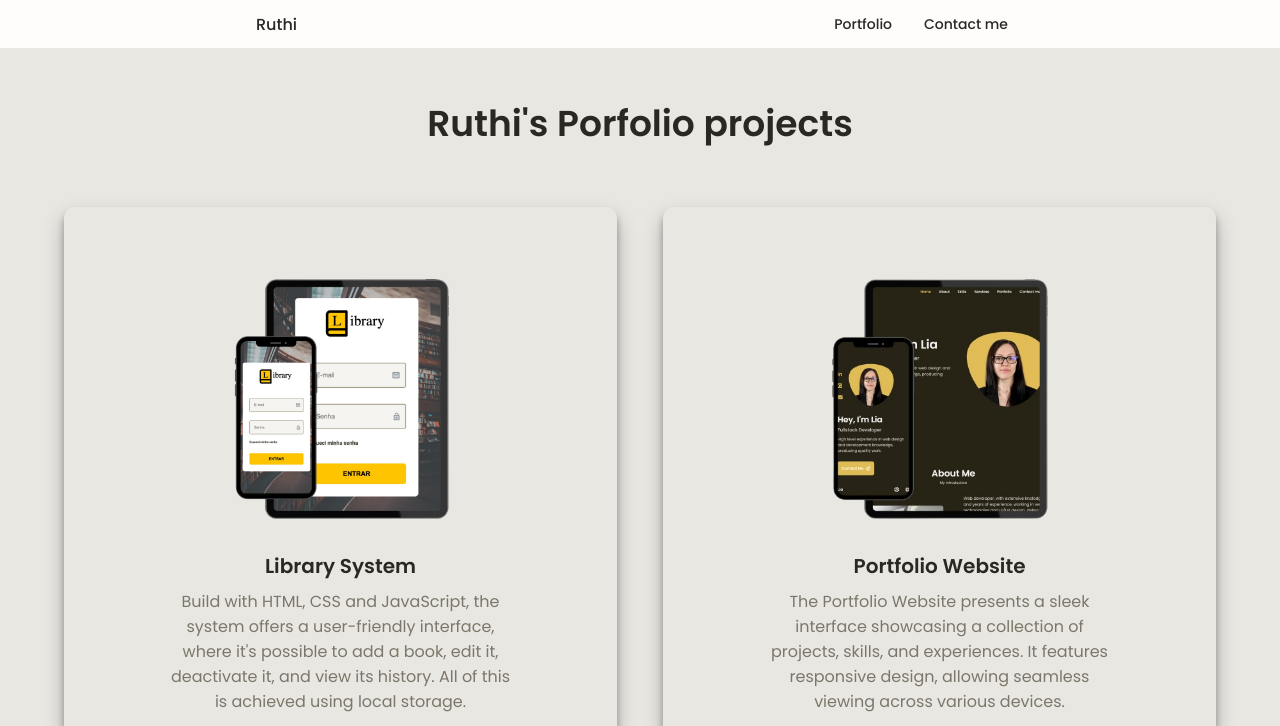
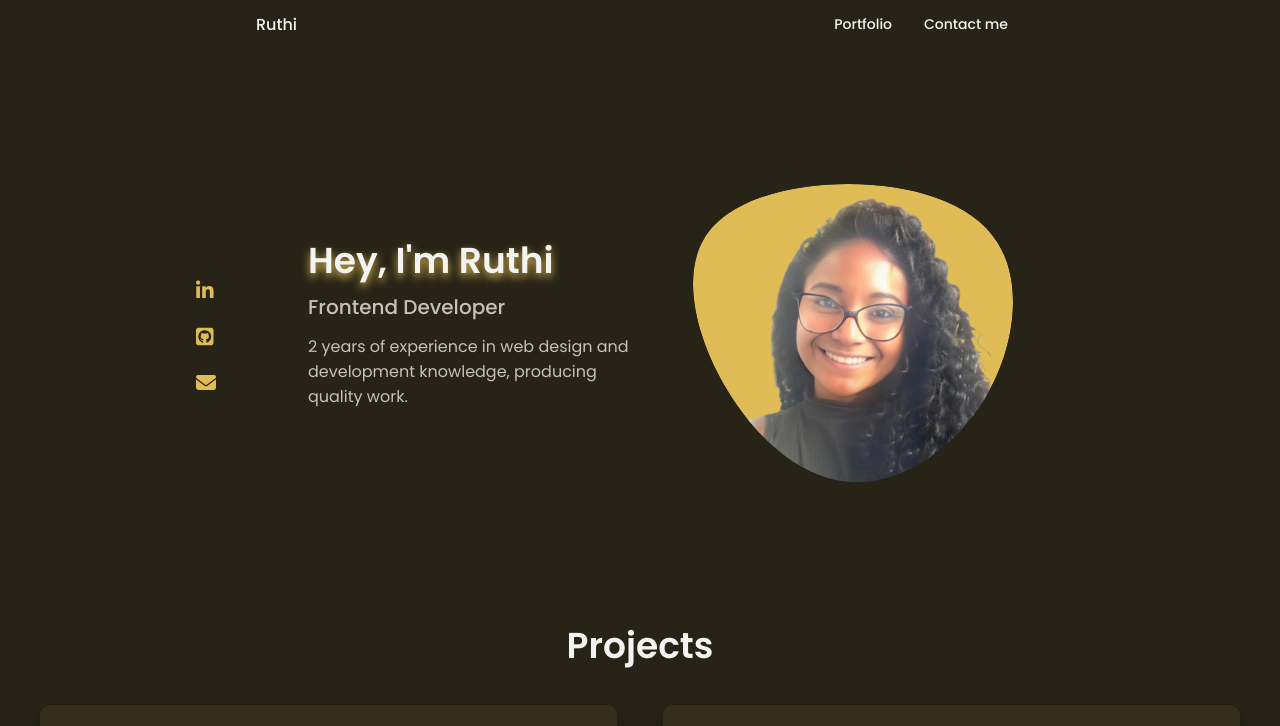
Before and after one commit to ruthinunes/ruthi-portfolio, a plain HTML site: page index.html in a window 1280 px wide. Shown: the top 726 px of the page. Drawn offline with Linux system fonts and the light colour scheme.

Commit message:
add home and update styles

```diff
--- a/index.html
+++ b/index.html
@@ -45,9 +45,82 @@
     </header>
 
     <main class="main">
+      <!-- ============== home =============== -->
+      <section class="home section" id="home">
+        <div class="home__container container grid">
+          <div class="home__content grid">
+            <div class="home__social">
+              <a
+                href="https://bit.ly/ruthi-linkedin"
+                target="_blank"
+                class="home__social-icon"
+                ><i class="fa-brands fa-linkedin-in"></i
+              ></a>
+              <a
+                href="https://bit.ly/ruthi-github"
+                class="home__social-icon"
+                target="_blank"
+                ><i class="fa-brands fa-square-github"></i
+              ></a>
+              <a href="mailto:contact@ruthinunes.com" class="home__social-icon"
+                ><i class="fa-solid fa-envelope"></i
+              ></a>
+            </div>
+            <div class="home__img">
+              <svg
+                class="home__blob"
+                viewBox="0 0 200 187"
+                xmlns="http://www.w3.org/2000/svg"
+              >
+                <mask
+                  id="mask0"
+                  mask-type="alpha"
+                  x="0"
+                  y="0"
+                  width="100%"
+                  height="100%"
+                >
+                  <path
+                    d="M190.312 36.4879C206.582 62.1187 201.309 102.826 182.328 134.186C163.346 165.547
+                    130.807 187.559 100.226 186.353C69.6454 185.297 41.0228 161.023 21.7403 129.362C2.45775
+                    97.8511 -7.48481 59.1033 6.67581 34.5279C20.9871 10.1032 59.7028 -0.149132 97.9666
+                    0.00163737C136.23 0.303176 174.193 10.857 190.312 36.4879Z"
+                  />
+                </mask>
+                <g mask="url(#mask0)">
+                  <path
+                    d="M190.312 36.4879C206.582 62.1187 201.309 102.826 182.328 134.186C163.346
+                    165.547 130.807 187.559 100.226 186.353C69.6454 185.297 41.0228 161.023 21.7403
+                    129.362C2.45775 97.8511 -7.48481 59.1033 6.67581 34.5279C20.9871 10.1032 59.7028
+                    -0.149132 97.9666 0.00163737C136.23 0.303176 174.193 10.857 190.312 36.4879Z"
+                  />
+                  <image
+                    class="home__blob-img"
+                    xlink:href="assets/home2.png"
+                    mask="url(#mask)"
+                    x="0"
+                    y="0"
+                    width="100%"
+                    height="100%"
+                  />
+                </g>
+              </svg>
+            </div>
+            <div class="home__data">
+              <h1 class="home__title">Hey, I'm Ruthi</h1>
+              <h3 class="home__subtitle">Frontend Developer</h3>
+              <p class="home__description">
+                2 years of experience in web design and development knowledge,
+                producing quality work.
+              </p>
+            </div>
+          </div>
+        </div>
+      </section>
+
       <!-- ============== portfolio ============ -->
       <section class="portfolio section" id="portfolio">
-        <h2 class="section__title">Ruthi's Porfolio projects</h2>
+        <h2 class="section__title">Projects</h2>
         <div class="portfolio__container container">
 
           <!-- ===== library system ====== -->
--- a/style.css
+++ b/style.css
@@ -7,15 +7,19 @@
   /*======== colors ========*/
   --hue-color: 44;
   --first-color: hsl(var(--hue-color), 69%, 61%);
-  --first-color-second: hsl(var(--hue-color), 69%, 61%);
+  --first-color-second: hsl(var(--hue-color), 30%, 8%);
   --first-color-alt: hsl(var(--hue-color), 57%, 53%);
   --first-color-lighter: hsl(var(--hue-color), 92%, 85%);
-  --title-color: hsl(var(--hue-color), 8%, 15%);
-  --text-color: hsl(var(--hue-color), 8%, 45%);
+  --title-color: hsl(var(--hue-color), 8%, 95%);
+  --text-color: hsl(var(--hue-color), 8%, 75%);
   --text-color-light: hsl(var(--hue-color), 8%, 65%);
-  --body-color: hsl(var(--hue-color), 60%, 99%);
-  --scroll-bar-color: hsl(var(--hue-color), 12%, 90%);
-  --scroll-thumb-color: hsl(var(--hue-color), 12%, 80%);
+  --body-color: hsl(var(--hue-color), 28%, 12%);
+  --container-color: hsl(var(--hue-color), 29%, 16%);
+  --scroll-bar-color: hsl(var(--hue-color), 12%, 48%);
+  --scroll-thumb-color: hsl(var(--hue-color), 12%, 36%);
+  --input-color: hsl(var(--hue-color), 29%, 16%);
+
+  /* dark theme */
 
   /*======== Font and typograph ========*/
   --body-font: "Poppins", sans-serif;
@@ -75,7 +79,7 @@ body {
   font-family: var(--body-font);
   font-size: var(--normal-font-size);
   color: var(--text-color);
-  background-color: var(--scroll-bar-color);
+  background-color: var(--body-color);
 }
 
 h1,
@@ -129,6 +133,7 @@ img {
 
 .grid {
   display: grid;
+  gap: 2.4rem;
 }
 
 /*=================== buttons ===================*/
@@ -182,7 +187,7 @@ img {
 
 /* change backgound header */
 .scroll-header {
-  box-shadow: 0 -1px 4px rgb(0, 0, 0, 0.15);
+  box-shadow: 0 -1px 4px var(--first-color);
 }
 
 /* nav */
@@ -276,10 +281,89 @@ nav {
   gap: 1rem;
 }
 
+/*=================== home ===================*/
+.home {
+  background-color: var(--body-color);
+}
+
+.home__container {
+  gap: 1.6rem;
+  max-width: 768px;
+}
+
+.home__content {
+  grid-template-columns: 0.5fr 3fr;
+  padding-top: 5.6rem;
+  align-items: center;
+}
+
+.home__social {
+  display: grid;
+  grid-template-columns: max-content;
+  row-gap: 1.6rem;
+}
+
+.home__social-icon {
+  font-size: 2rem;
+  color: var(--first-color);
+}
+
+.home__social-icon:hover {
+  color: var(--first-color-alt);
+}
+
+.home__blob {
+  fill: var(--first-color);
+  width: 350px;
+}
+
+.home__data {
+  grid-column: 1/3;
+}
+
+.home__title {
+  font-size: var(--h1-font-size);
+  margin-bottom: var(--mb-4);
+  text-shadow: 0px 4px 8px #e1bc57;
+}
+
+.home__subtitle {
+  font-size: var(--h3-font-size);
+  color: var(--text-color);
+  font-weight: var(--font-medium);
+  margin-bottom: var(--mb-12);
+}
+
+.home__description {
+  margin-bottom: var(--mb-32);
+}
+
+.home__scroll {
+  display: none;
+}
+
+.home__scroll-button {
+  color: var(--first-color);
+  transition: 0.3s;
+}
+
+.home__scroll-button:hover {
+  transform: translateY(1rem);
+}
+
+.home__scroll-mouse {
+  font-size: 1.6rem;
+}
+
+.home__scroll-name {
+  font-size: var(--small-font-size);
+  color: var(--title-color);
+  font-weight: var(--font-medium);
+  margin: 0 1rem;
+}
+
 /*=================== portfolio ===================*/
 .portfolio__container {
-  padding: 2.4rem;
-  /* overflow: initial; */
   display: flex;
   flex-direction: column;
   gap: 4rem;
@@ -288,9 +372,9 @@ nav {
 
 .portfolio__content {
   padding: 2.4rem 1.6rem;
+  background-color: var(--container-color);
   box-shadow: rgba(0, 0, 0, 0.25) 0px 10px 20px,
     rgba(25, 24, 24, 0.3) 0px 6px 6px;
-  /* padding: 0 2.4rem; */
   border-radius: 10px;
 }
 
@@ -449,9 +533,34 @@ nav {
   .nav__list {
     column-gap: 0;
   }
+
+  .home__content {
+    grid-template-columns: 0.25fr 3fr;
+  }
+
+  .home__blob {
+    width: 180px;
+  }
 }
 
 @media screen and (min-width: 568px) {
+  .home__content {
+    grid-template-columns: max-content 1fr 1fr;
+  }
+
+  .home__data {
+    grid-column: initial;
+  }
+
+  .home__img {
+    order: 1;
+    justify-self: center;
+  }
+
+  .home__blob {
+    width: 250px;
+  }
+
   .portfolio__content,
   .footer__container {
     grid-template-columns: repeat(2, 1fr);
@@ -470,6 +579,11 @@ nav {
 }
 
 @media screen and (min-width: 768px) {
+  .main,
+  .header {
+    padding: 0 1.6rem;
+  }
+
   .section {
     padding: 9.6rem 0 3.2rem;
   }
@@ -477,7 +591,6 @@ nav {
   .header {
     top: 0;
     bottom: initial;
-    padding: 0 1.6rem;
   }
 
   .container {
@@ -501,6 +614,26 @@ nav {
 
   .nav__list {
     display: flex;
+  }
+  .home__container {
+    row-gap: 8rem;
+  }
+
+  .home__content {
+    padding-top: 8.8rem;
+    column-gap: 3.2rem;
+  }
+
+  .home__blob {
+    width: 300px;
+  }
+
+  .home__scroll {
+    display: block;
+  }
+
+  .home__scroll-button {
+    margin-left: 4.8rem;
   }
 
   .portfolio__container {
@@ -537,6 +670,14 @@ nav {
 
 /* for large devices */
 @media screen and (min-width: 968px) {
+  .home__blob {
+    width: 320px;
+  }
+
+  .home__social {
+    transform: translateX(-6rem);
+  }
+
   .header,
   main,
   .footer__container {
```
Also changed, not shown: assets/home1.png (added), assets/home2.png (added).
